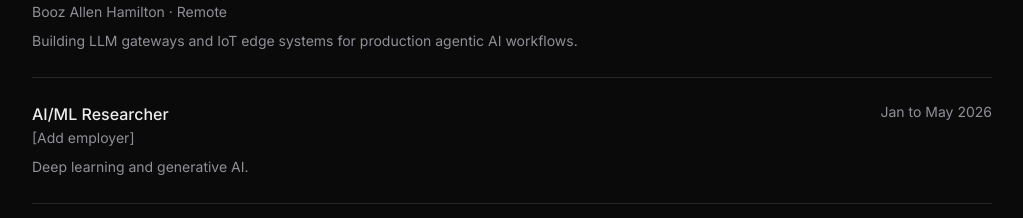
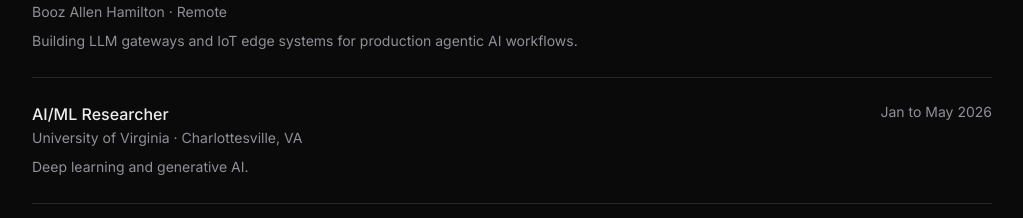
Before and after one commit to tyl3rn/portfolio, a Next.js app: page / in a window 1280 px wide. Shown: the part 1540-1758 px from the top of the page, without its empty margins (128-1151 px from the left). Built offline with nearby package versions, Linux system fonts and the light colour scheme.

Commit message:
set AI/ML researcher employer to UVA, Charlottesville

```diff
--- a/app/page.tsx
+++ b/app/page.tsx
@@ -23,8 +23,8 @@
   },
   {
     role: "AI/ML Researcher",
-    company: "[Add employer]",
-    location: "",
+    company: "University of Virginia",
+    location: "Charlottesville, VA",
     period: "Jan to May 2026",
     description: "Deep learning and generative AI.",
   },
```
